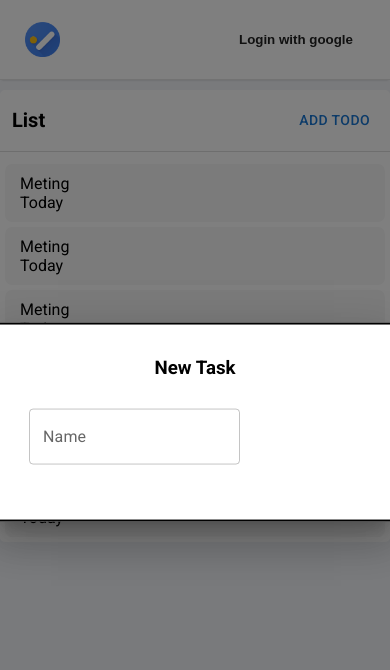
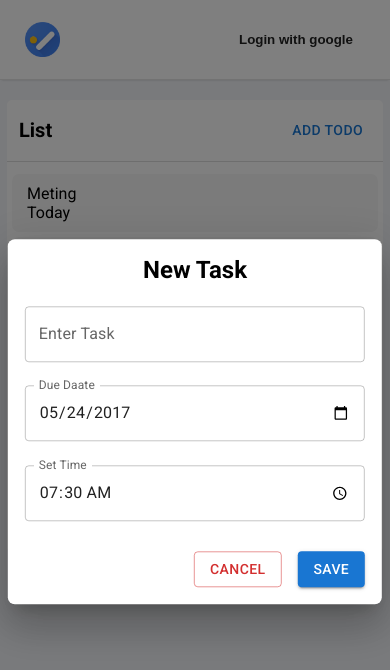
Before and after one commit to TahirAhmad01/todo-app, a React (Create React App) app: page / in a window 390 px wide. Both pictures are taken after a click on the button "ADD TODO". Shown: the top 670 px of the page. Built offline with nearby package versions, Linux system fonts and the light colour scheme; no server answers.

Commit message:
add task modal added

```diff
--- a/package.json
+++ b/package.json
@@ -4,6 +4,7 @@
   "private": true,
   "dependencies": {
     "@date-io/date-fns": "^2.13.1",
+    "@date-io/luxon": "^2.13.1",
     "@emotion/react": "^11.7.1",
     "@emotion/styled": "^11.6.0",
     "@material-ui/pickers": "^3.3.10",
--- a/src/components/AddTodo.jsx
+++ b/src/components/AddTodo.jsx
@@ -1,6 +1,7 @@
 import Box from "@mui/material/Box";
 import Button from "@mui/material/Button";
 import Modal from "@mui/material/Modal";
+import Stack from "@mui/material/Stack";
 import TextField from "@mui/material/TextField";
 import * as React from "react";
 
@@ -9,11 +10,9 @@ const style = {
   top: "50%",
   left: "50%",
   transform: "translate(-50%, -50%)",
-  width: 400,
   bgcolor: "background.paper",
-  border: "2px solid #000",
+  borderRadius: "7px",
   boxShadow: 24,
-  p: 4,
 };
 
 export default function AddTodo() {
@@ -30,21 +29,54 @@ export default function AddTodo() {
         aria-labelledby="modal-modal-title"
         aria-describedby="modal-modal-description"
       >
-        <Box sx={style}>
-          {/* <Typography id="modal-modal-title" variant="h6" component="h2">
-            Text in a modal
-          </Typography>
-          <Typography id="modal-modal-description" sx={{ mt: 2 }}>
-            Duis mollis, est non commodo luctus, nisi erat porttitor ligula.
-          </Typography> */}
-          <h3 style={{ textAlign: "center", marginBottom: "30px" }}>
+        <Box sx={style} className="modal_size">
+          <h2 style={{ textAlign: "center", marginBottom: "22px" }}>
             New Task
-          </h3>
+          </h2>
+
           <TextField
             helperText=" "
             id="demo-helper-text-aligned-no-helper"
-            label="Name"
+            label="Enter Task"
+            sx={{ width: "100%" }}
           />
+          <Stack component="form" noValidate spacing={3}>
+            <TextField
+              id="date"
+              label="Due Daate"
+              type="date"
+              defaultValue="2017-05-24"
+              sx={{ width: "100%" }}
+              InputLabelProps={{
+                shrink: true,
+              }}
+            />
+
+            <TextField
+              id="time"
+              label="Set Time"
+              type="time"
+              defaultValue="07:30"
+              InputLabelProps={{
+                shrink: true,
+              }}
+              inputProps={{
+                step: 300, // 5 min
+              }}
+              sx={{ width: "100%" }}
+            />
+          </Stack>
+
+          <Stack
+            direction="row"
+            spacing={2}
+            style={{ marginTop: "30px", justifyContent: "flex-end" }}
+          >
+            <Button variant="outlined" color="error" onClick={handleClose}>
+              Cancel
+            </Button>
+            <Button variant="contained">Save</Button>
+          </Stack>
         </Box>
       </Modal>
     </div>
--- a/src/style/style.scss
+++ b/src/style/style.scss
@@ -179,14 +179,6 @@ button {
   }
 }
 
-@media (max-width: 480px) {
-  .logo {
-    span {
-      display: none;
-    }
-  }
-}
-
 .todo_body {
   margin: 10px 0;
   display: flex;
@@ -225,3 +217,26 @@ button {
     text-transform: capitalize;
   }
 }
+
+.modal_size {
+  width: 420px;
+  padding: 32px;
+}
+
+@media (max-width: 480px) {
+  .logo {
+    span {
+      display: none;
+    }
+  }
+
+  .todo_inner {
+    width: 100%;
+    margin: 10px 7px;
+  }
+
+  .modal_size {
+    width: 96%;
+    padding: 17px;
+  }
+}
```
